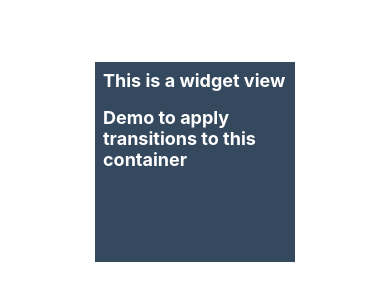
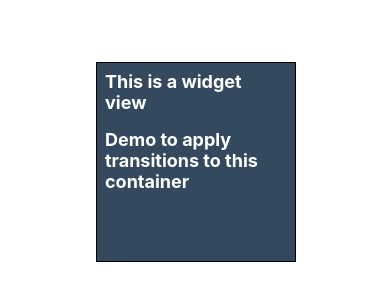
Before and after one commit to flipkart-incubator/animation-wrapper-view, a React Native app: screen / in a window 390 px wide. Shown: the part 260-560 px from the top of the page. Built offline with nearby package versions, Linux system fonts and the light colour scheme.

Commit message:
Updated GIF images

```diff
--- a/src/Main.tsx
+++ b/src/Main.tsx
@@ -25,14 +25,14 @@ export default class Main extends React.Component {
             type: AnimationType.SCALE,
             triggerType: AnimationTriggerType.ON_CLICK,
             scaleDuration: 1000,
-            toScale: 2,
+            toScale: .6,
             easing: Easing.bounce
         };
         const rippleConfig: RippleAnimation = {
             type: AnimationType.RIPPLE,
-            triggerType: AnimationTriggerType.ON_LOAD,
-            rippleColor: 'red',
-            rippleCount: 5,
+            triggerType: AnimationTriggerType.ON_CLICK,
+            rippleColor: 'blue',
+            rippleCount: 2,
             rippleDuration: 1000,
             rippleIntervalDuration: 0,
         };
@@ -63,16 +63,17 @@ export default class Main extends React.Component {
         const slideOutConfig: FadeOutAnimation = {
             type: AnimationType.SLIDE_OUT,
             triggerType: AnimationTriggerType.ON_CLICK,
-            animationDuration: 400
+            animationDuration: 2000
         };
         return (
             <View style={{
                 flexDirection: 'column',
                 flex: 1,
+                height: 400,
                 alignItems: 'center',
                 justifyContent: 'center'
             }}>
-                <AnimationWrapperView animationConfig={draggableConfig} animationDimen={{ width: 200, height: 200 }}>
+                <AnimationWrapperView animationConfig={slideInConfig} animationDimen={{ width: 300, height: 300 }}>
                     {this._renderCard()}
                 </AnimationWrapperView>
                 {/*
@@ -114,7 +115,8 @@ const styles = StyleSheet.create({
         width: 200,
         alignItems: 'center',
         justifyContent: 'center',
-        backgroundColor: '#34495e'
+        backgroundColor: '#34495e',
+        borderWidth: 1
     },
     paragraph: {
         margin: 8,
```
Also changed, not shown: 10 other files (tests, documents, lock files or other folders).
